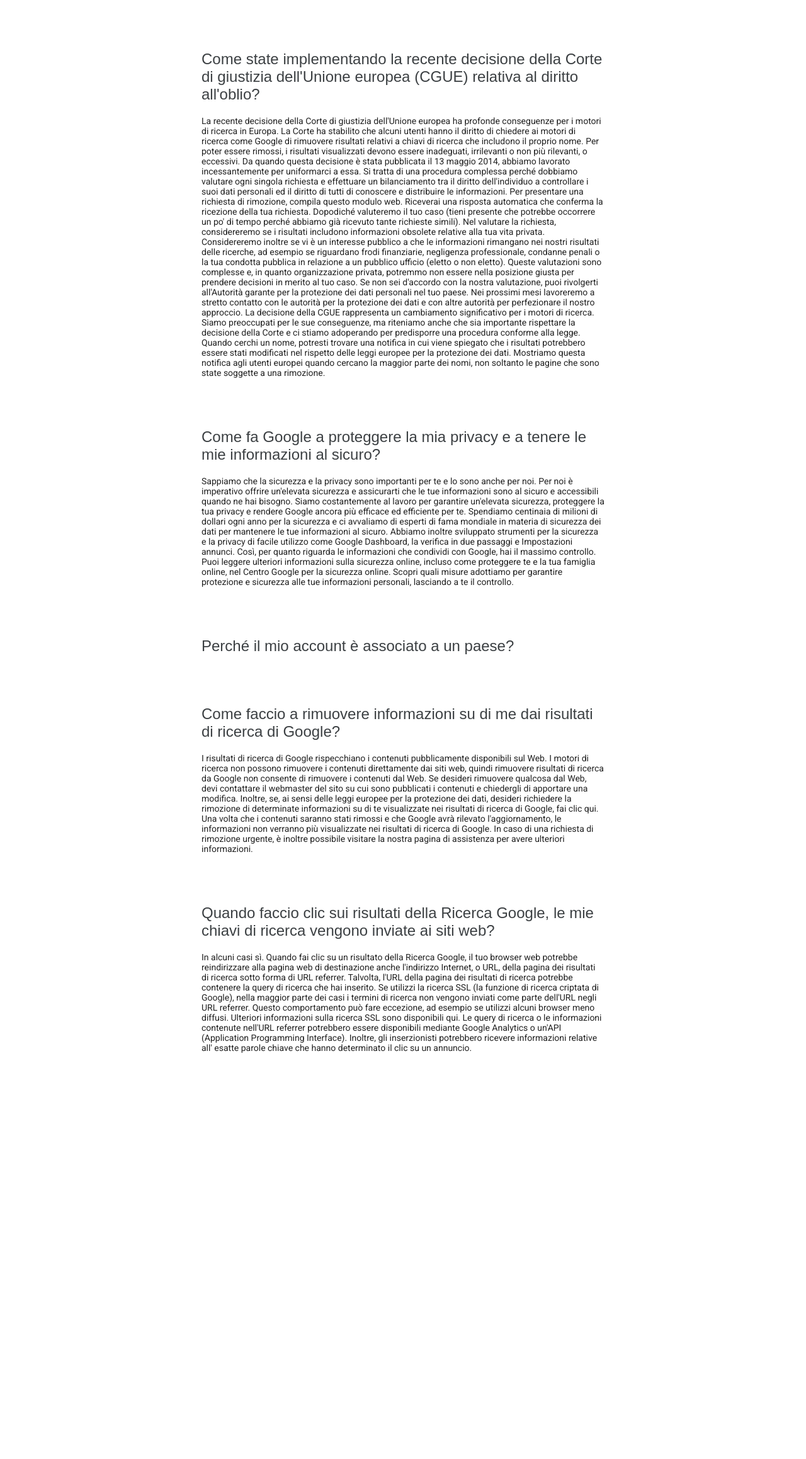
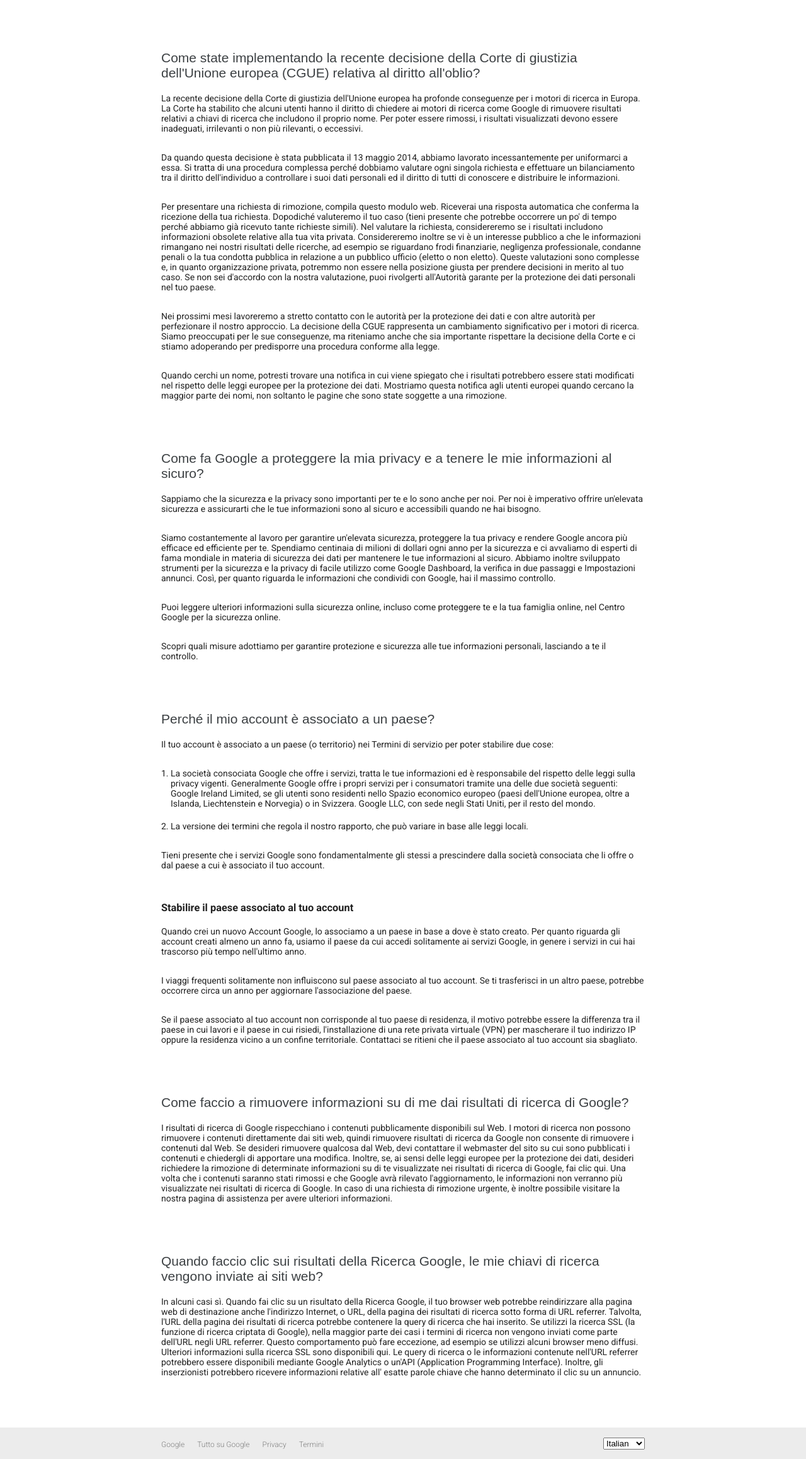
Before and after one commit to FeDeRiCo9719/php-google-faq, a PHP site: page / in a window 1280 px wide. Shown: the part 100-2417 px from the top of the page at 63% size. Before the commit the page ends 1772 px from the top, so only its background shows below. Run offline with PHP 8.4, Linux system fonts and the light colour scheme.

Commit message:
style main

```diff
--- a/index.php
+++ b/index.php
@@ -2,41 +2,54 @@
     $faqs = [
         [
             "domanda" => "Come state implementando la recente decisione della Corte di giustizia dell'Unione europea (CGUE) relativa al diritto all'oblio?",
-            "risposta" => "La recente decisione della Corte di giustizia dell'Unione europea ha profonde conseguenze per i motori di ricerca in Europa. La Corte ha stabilito che alcuni utenti hanno il diritto di chiedere ai motori di ricerca come Google di rimuovere risultati relativi a chiavi di ricerca che includono il proprio nome. Per poter essere rimossi, i risultati visualizzati devono essere inadeguati, irrilevanti o non più rilevanti, o eccessivi.
+            "risposta" => "<p>La recente decisione della Corte di giustizia dell'Unione europea ha profonde conseguenze per i motori di ricerca in Europa. La Corte ha stabilito che alcuni utenti hanno il diritto di chiedere ai motori di ricerca come Google di rimuovere risultati relativi a chiavi di ricerca che includono il proprio nome. Per poter essere rimossi, i risultati visualizzati devono essere inadeguati, irrilevanti o non più rilevanti, o eccessivi.</p>
 
-            Da quando questa decisione è stata pubblicata il 13 maggio 2014, abbiamo lavorato incessantemente per uniformarci a essa. Si tratta di una procedura complessa perché dobbiamo valutare ogni singola richiesta e effettuare un bilanciamento tra il diritto dell'individuo a controllare i suoi dati personali ed il diritto di tutti di conoscere e distribuire le informazioni.
+            <p>Da quando questa decisione è stata pubblicata il 13 maggio 2014, abbiamo lavorato incessantemente per uniformarci a essa. Si tratta di una procedura complessa perché dobbiamo valutare ogni singola richiesta e effettuare un bilanciamento tra il diritto dell'individuo a controllare i suoi dati personali ed il diritto di tutti di conoscere e distribuire le informazioni.</p>
 
-            Per presentare una richiesta di rimozione, compila questo modulo web. Riceverai una risposta automatica che conferma la ricezione della tua richiesta. Dopodiché valuteremo il tuo caso (tieni presente che potrebbe occorrere un po' di tempo perché abbiamo già ricevuto tante richieste simili). Nel valutare la richiesta, considereremo se i risultati includono informazioni obsolete relative alla tua vita privata. Considereremo inoltre se vi è un interesse pubblico a che le informazioni rimangano nei nostri risultati delle ricerche, ad esempio se riguardano frodi finanziarie, negligenza professionale, condanne penali o la tua condotta pubblica in relazione a un pubblico ufficio (eletto o non eletto). Queste valutazioni sono complesse e, in quanto organizzazione privata, potremmo non essere nella posizione giusta per prendere decisioni in merito al tuo caso. Se non sei d'accordo con la nostra valutazione, puoi rivolgerti all'Autorità garante per la protezione dei dati personali nel tuo paese.
+            <p>Per presentare una richiesta di rimozione, compila questo modulo web. Riceverai una risposta automatica che conferma la ricezione della tua richiesta. Dopodiché valuteremo il tuo caso (tieni presente che potrebbe occorrere un po' di tempo perché abbiamo già ricevuto tante richieste simili). Nel valutare la richiesta, considereremo se i risultati includono informazioni obsolete relative alla tua vita privata. Considereremo inoltre se vi è un interesse pubblico a che le informazioni rimangano nei nostri risultati delle ricerche, ad esempio se riguardano frodi finanziarie, negligenza professionale, condanne penali o la tua condotta pubblica in relazione a un pubblico ufficio (eletto o non eletto). Queste valutazioni sono complesse e, in quanto organizzazione privata, potremmo non essere nella posizione giusta per prendere decisioni in merito al tuo caso. Se non sei d'accordo con la nostra valutazione, puoi rivolgerti all'Autorità garante per la protezione dei dati personali nel tuo paese.</p>
 
-            Nei prossimi mesi lavoreremo a stretto contatto con le autorità per la protezione dei dati e con altre autorità per perfezionare il nostro approccio. La decisione della CGUE rappresenta un cambiamento significativo per i motori di ricerca. Siamo preoccupati per le sue conseguenze, ma riteniamo anche che sia importante rispettare la decisione della Corte e ci stiamo adoperando per predisporre una procedura conforme alla legge.
+            <p>Nei prossimi mesi lavoreremo a stretto contatto con le autorità per la protezione dei dati e con altre autorità per perfezionare il nostro approccio. La decisione della CGUE rappresenta un cambiamento significativo per i motori di ricerca. Siamo preoccupati per le sue conseguenze, ma riteniamo anche che sia importante rispettare la decisione della Corte e ci stiamo adoperando per predisporre una procedura conforme alla legge.</p>
 
-            Quando cerchi un nome, potresti trovare una notifica in cui viene spiegato che i risultati potrebbero essere stati modificati nel rispetto delle leggi europee per la protezione dei dati. Mostriamo questa notifica agli utenti europei quando cercano la maggior parte dei nomi, non soltanto le pagine che sono state soggette a una rimozione."
+            <p>Quando cerchi un nome, potresti trovare una notifica in cui viene spiegato che i risultati potrebbero essere stati modificati nel rispetto delle leggi europee per la protezione dei dati. Mostriamo questa notifica agli utenti europei quando cercano la maggior parte dei nomi, non soltanto le pagine che sono state soggette a una rimozione.</p>"
         ],
 
         [
             "domanda" => "Come fa Google a proteggere la mia privacy e a tenere le mie informazioni al sicuro?",
-            "risposta" => "Sappiamo che la sicurezza e la privacy sono importanti per te e lo sono anche per noi. Per noi è imperativo offrire un'elevata sicurezza e assicurarti che le tue informazioni sono al sicuro e accessibili quando ne hai bisogno.
+            "risposta" => "<p>Sappiamo che la sicurezza e la privacy sono importanti per te e lo sono anche per noi. Per noi è imperativo offrire un'elevata sicurezza e assicurarti che le tue informazioni sono al sicuro e accessibili quando ne hai bisogno.</p>
 
-            Siamo costantemente al lavoro per garantire un'elevata sicurezza, proteggere la tua privacy e rendere Google ancora più efficace ed efficiente per te. Spendiamo centinaia di milioni di dollari ogni anno per la sicurezza e ci avvaliamo di esperti di fama mondiale in materia di sicurezza dei dati per mantenere le tue informazioni al sicuro. Abbiamo inoltre sviluppato strumenti per la sicurezza e la privacy di facile utilizzo come Google Dashboard, la verifica in due passaggi e Impostazioni annunci. Così, per quanto riguarda le informazioni che condividi con Google, hai il massimo controllo.
+            <p>Siamo costantemente al lavoro per garantire un'elevata sicurezza, proteggere la tua privacy e rendere Google ancora più efficace ed efficiente per te. Spendiamo centinaia di milioni di dollari ogni anno per la sicurezza e ci avvaliamo di esperti di fama mondiale in materia di sicurezza dei dati per mantenere le tue informazioni al sicuro. Abbiamo inoltre sviluppato strumenti per la sicurezza e la privacy di facile utilizzo come Google Dashboard, la verifica in due passaggi e Impostazioni annunci. Così, per quanto riguarda le informazioni che condividi con Google, hai il massimo controllo.</p>
 
-            Puoi leggere ulteriori informazioni sulla sicurezza online, incluso come proteggere te e la tua famiglia online, nel Centro Google per la sicurezza online.
+            <p>Puoi leggere ulteriori informazioni sulla sicurezza online, incluso come proteggere te e la tua famiglia online, nel Centro Google per la sicurezza online.</p>
 
-            Scopri quali misure adottiamo per garantire protezione e sicurezza alle tue informazioni personali, lasciando a te il controllo."
+            <p>Scopri quali misure adottiamo per garantire protezione e sicurezza alle tue informazioni personali, lasciando a te il controllo.</p>"
         ],
 
         [
             "domanda" => "Perché il mio account è associato a un paese?",
-            "risposta" => ""
+            "risposta" => "<p>Il tuo account è associato a un paese (o territorio) nei Termini di servizio per poter stabilire due cose:</p>
+            <ol>
+            <li>La società consociata Google che offre i servizi, tratta le tue informazioni ed è responsabile del rispetto delle leggi sulla privacy vigenti. Generalmente Google offre i propri servizi per i consumatori tramite una delle due società seguenti:
+            Google Ireland Limited, se gli utenti sono residenti nello Spazio economico europeo (paesi dell'Unione europea, oltre a Islanda, Liechtenstein e Norvegia) o in Svizzera.
+            Google LLC, con sede negli Stati Uniti, per il resto del mondo.</li>
+            <li>La versione dei termini che regola il nostro rapporto, che può variare in base alle leggi locali.</li>
+            </ol>
+            <p>Tieni presente che i servizi Google sono fondamentalmente gli stessi a prescindere dalla società consociata che li offre o dal paese a cui è associato il tuo account.</p>
+            <h3>Stabilire il paese associato al tuo account</h3>
+            <p>Quando crei un nuovo Account Google, lo associamo a un paese in base a dove è stato creato. Per quanto riguarda gli account creati almeno un anno fa, usiamo il paese da cui accedi solitamente ai servizi Google, in genere i servizi in cui hai trascorso più tempo nell'ultimo anno.</p>
+
+            <p>I viaggi frequenti solitamente non influiscono sul paese associato al tuo account. Se ti trasferisci in un altro paese, potrebbe occorrere circa un anno per aggiornare l'associazione del paese.</p>
+
+            <p>Se il paese associato al tuo account non corrisponde al tuo paese di residenza, il motivo potrebbe essere la differenza tra il paese in cui lavori e il paese in cui risiedi, l'installazione di una rete privata virtuale (VPN) per mascherare il tuo indirizzo IP oppure la residenza vicino a un confine territoriale. Contattaci se ritieni che il paese associato al tuo account sia sbagliato.</p>"
         ],
 
         [
             "domanda" => "Come faccio a rimuovere informazioni su di me dai risultati di ricerca di Google?",
-            "risposta" => "I risultati di ricerca di Google rispecchiano i contenuti pubblicamente disponibili sul Web. I motori di ricerca non possono rimuovere i contenuti direttamente dai siti web, quindi rimuovere risultati di ricerca da Google non consente di rimuovere i contenuti dal Web. Se desideri rimuovere qualcosa dal Web, devi contattare il webmaster del sito su cui sono pubblicati i contenuti e chiedergli di apportare una modifica. Inoltre, se, ai sensi delle leggi europee per la protezione dei dati, desideri richiedere la rimozione di determinate informazioni su di te visualizzate nei risultati di ricerca di Google, fai clic qui. Una volta che i contenuti saranno stati rimossi e che Google avrà rilevato l'aggiornamento, le informazioni non verranno più visualizzate nei risultati di ricerca di Google. In caso di una richiesta di rimozione urgente, è inoltre possibile visitare la nostra pagina di assistenza per avere ulteriori informazioni."
+            "risposta" => "<p>I risultati di ricerca di Google rispecchiano i contenuti pubblicamente disponibili sul Web. I motori di ricerca non possono rimuovere i contenuti direttamente dai siti web, quindi rimuovere risultati di ricerca da Google non consente di rimuovere i contenuti dal Web. Se desideri rimuovere qualcosa dal Web, devi contattare il webmaster del sito su cui sono pubblicati i contenuti e chiedergli di apportare una modifica. Inoltre, se, ai sensi delle leggi europee per la protezione dei dati, desideri richiedere la rimozione di determinate informazioni su di te visualizzate nei risultati di ricerca di Google, fai clic qui. Una volta che i contenuti saranno stati rimossi e che Google avrà rilevato l'aggiornamento, le informazioni non verranno più visualizzate nei risultati di ricerca di Google. In caso di una richiesta di rimozione urgente, è inoltre possibile visitare la nostra pagina di assistenza per avere ulteriori informazioni.</p>"
         ],
 
         [
             "domanda" => "Quando faccio clic sui risultati della Ricerca Google, le mie chiavi di ricerca vengono inviate ai siti web?",
-            "risposta" => "In alcuni casi sì. Quando fai clic su un risultato della Ricerca Google, il tuo browser web potrebbe reindirizzare alla pagina web di destinazione anche l'indirizzo Internet, o URL, della pagina dei risultati di ricerca sotto forma di URL referrer. Talvolta, l'URL della pagina dei risultati di ricerca potrebbe contenere la query di ricerca che hai inserito. Se utilizzi la ricerca SSL (la funzione di ricerca criptata di Google), nella maggior parte dei casi i termini di ricerca non vengono inviati come parte dell'URL negli URL referrer. Questo comportamento può fare eccezione, ad esempio se utilizzi alcuni browser meno diffusi. Ulteriori informazioni sulla ricerca SSL sono disponibili qui. Le query di ricerca o le informazioni contenute nell'URL referrer potrebbero essere disponibili mediante Google Analytics o un'API (Application Programming Interface). Inoltre, gli inserzionisti potrebbero ricevere informazioni relative all' esatte parole chiave che hanno determinato il clic su un annuncio."
+            "risposta" => "<p>In alcuni casi sì. Quando fai clic su un risultato della Ricerca Google, il tuo browser web potrebbe reindirizzare alla pagina web di destinazione anche l'indirizzo Internet, o URL, della pagina dei risultati di ricerca sotto forma di URL referrer. Talvolta, l'URL della pagina dei risultati di ricerca potrebbe contenere la query di ricerca che hai inserito. Se utilizzi la ricerca SSL (la funzione di ricerca criptata di Google), nella maggior parte dei casi i termini di ricerca non vengono inviati come parte dell'URL negli URL referrer. Questo comportamento può fare eccezione, ad esempio se utilizzi alcuni browser meno diffusi. Ulteriori informazioni sulla ricerca SSL sono disponibili qui. Le query di ricerca o le informazioni contenute nell'URL referrer potrebbero essere disponibili mediante Google Analytics o un'API (Application Programming Interface). Inoltre, gli inserzionisti potrebbero ricevere informazioni relative all' esatte parole chiave che hanno determinato il clic su un annuncio.</p>"
         ],
     ];
 
@@ -58,7 +71,6 @@
     <link rel="stylesheet" href="style/style.css">
 
     <title>Google Faq</title>
-
 </head>
 
 <body>
@@ -97,15 +109,42 @@
         </nav>
     </header>
 
-    <main>
+    <main class="container">
 
         <?php foreach ( $faqs as $faq ) { ?>
         <section>
             <h2><?php echo $faq['domanda'] ?></h2>
-            <p><?php echo $faq['risposta'] ?></p>
+            <div><?php echo $faq['risposta'] ?></div>
         </section>
         <?php } ?>
 
     </main>
+
+    <footer>
+        <div class="container">
+            <div>
+                <ul>
+                    <li>
+                        <a href="#">Google</a>
+                    </li>
+                    <li>
+                        <a href="#">Tutto su Google</a>
+                    </li>
+                    <li>
+                        <a href="#">Privacy</a>
+                    </li>
+                    <li>
+                        <a href="#">Termini</a>
+                    </li>
+                </ul>
+            </div>
+            <div>
+                <select name="" id="">
+                    <option value="0">Italian</option>
+                    <option value="1">English</option>
+                </select>
+            </div>
+        </div>
+    </footer>
 </body>
 </html>
--- a/style/style.css
+++ b/style/style.css
@@ -9,6 +9,24 @@
 body {
     background-color: white;
     font-family: 'Roboto', sans-serif;
+}
+.container {
+    width: 60%;
+    margin: 0 auto;
+}
+ul li {
+    list-style: none;
+}
+ol {
+    /* color: red; */
+    margin-left: 15px;
+    margin-bottom: 30px;
+}
+ol li {
+    margin-bottom: 20px;
+}
+ul li a:hover {
+    color: rgb(39 106 227 / 87%);
 }
 
 /* HEADER */
@@ -62,31 +80,27 @@ header {
 nav {
     height: 40px;
 }
-ul {
+nav ul {
     height: 100%;
     display: flex;
     align-items: center;
     gap: 50px;
 }
-ul li {
-    list-style: none;
-}
-ul li a {
+nav ul li a {
     text-decoration: none;
     font-weight: 500;
     font-size: 15px;
     color: grey;
 }
-ul li a:hover {
-    color: rgb(39 106 227 / 87%);
-}
 
 /* MAIN */
 main {
-    width: 50%;
     /* height: 2000px; */
     margin: 0 auto;
     padding-top: 100px;
+    color: rgba(0,0,0,0.87);
+    font-size: 14px;
+    font-weight: 400;
     /* background-color: lightgrey; */
 }
 main section {
@@ -99,7 +113,34 @@ section h2 {
     color: #3c4043;
 }
 section p {
-    color: rgba(0,0,0,0.87);
-    font-size: 14px;
-    font-weight: 400;
+    margin-bottom: 30px;
 }
+h3 {
+    margin-top: 50px;
+    margin-bottom: 20px;
+}
+
+/* FOOTER */
+footer {
+    background-color: rgb(236, 236, 236);
+    height: 50px;
+}
+footer .container {
+    height: 100%;
+    display: flex;
+    justify-content: space-between;
+    align-items: center;
+}
+footer ul {
+    /* background-color: rgba(255, 0, 0, 0.473); */
+    height: 100%;
+    display: flex;
+    align-items: center;
+    gap: 20px;
+}
+footer ul li a {
+    text-decoration: none;
+    font-weight: 300;
+    font-size: 12px;
+    color: grey;
+}
```
